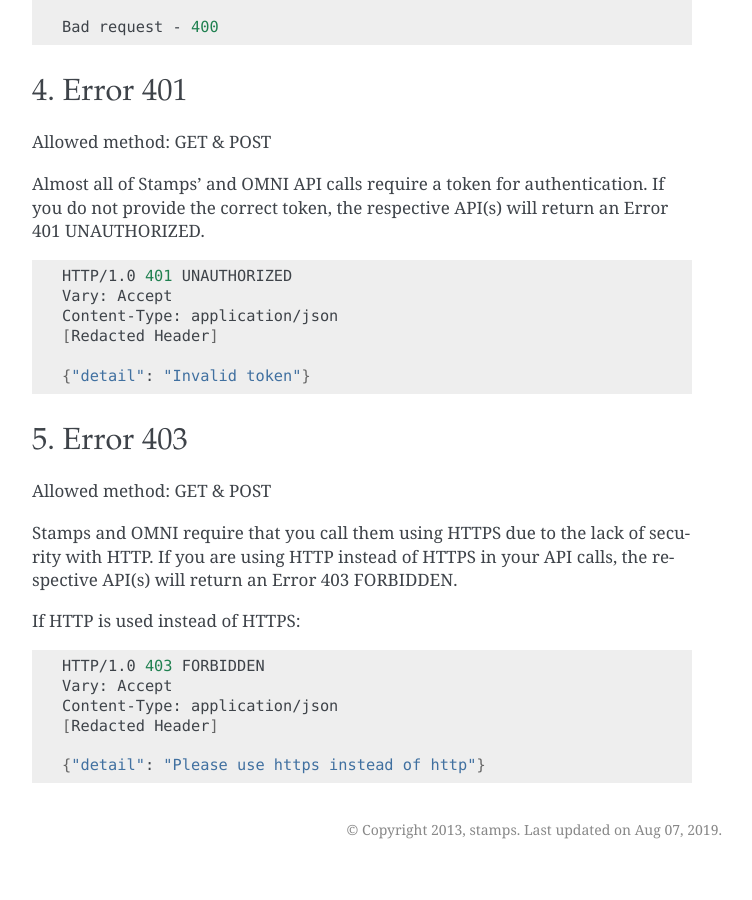
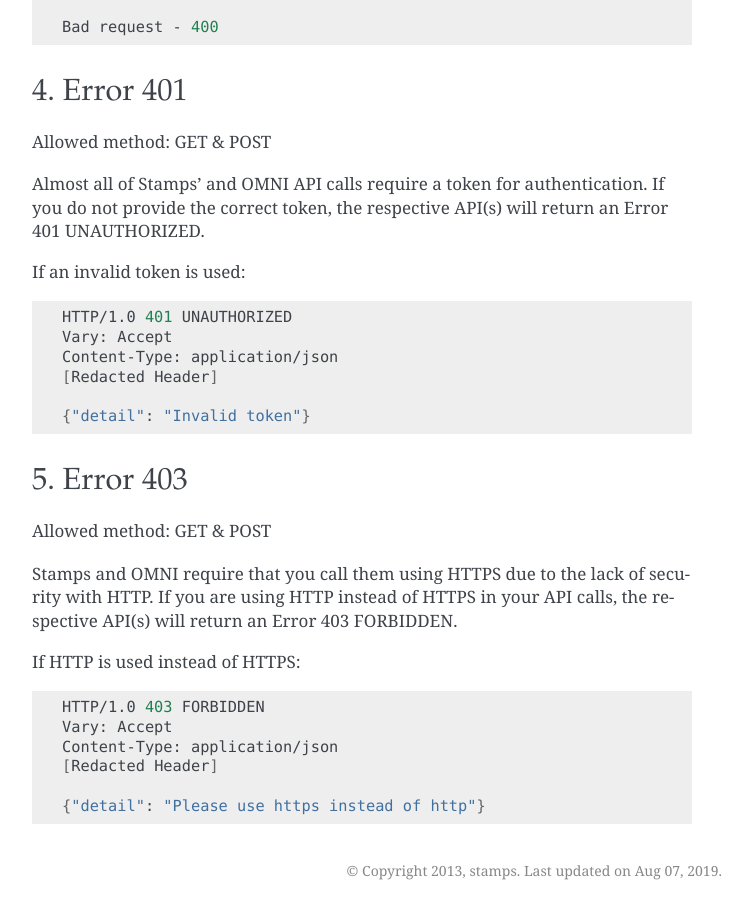
Before and after one commit to ui/stamps-api-docs, a Sphinx documentation site: the page built from source/testing.rst, in a window 1280 px wide and 900 px high, scrolled down 1776 px. Shown: the whole window, without its empty margins (388-1140 px from the left). Built offline with Sphinx 7.4.7, drawn with Linux system fonts in a browser that asks for light colours; before the commit the page ends 2645 px from its top, so only the background shows below that.

Commit message:
Update testing.rst

```diff
--- a/source/testing.rst
+++ b/source/testing.rst
@@ -99,6 +99,8 @@ Example response:
 
 Almost all of Stamps' and OMNI API calls require a token for authentication. If you do not provide the correct token, the respective API(s) will return an Error 401 UNAUTHORIZED.
 
+If an invalid token is used:
+
 .. code-block:: bash
 
     HTTP/1.0 401 UNAUTHORIZED
```
